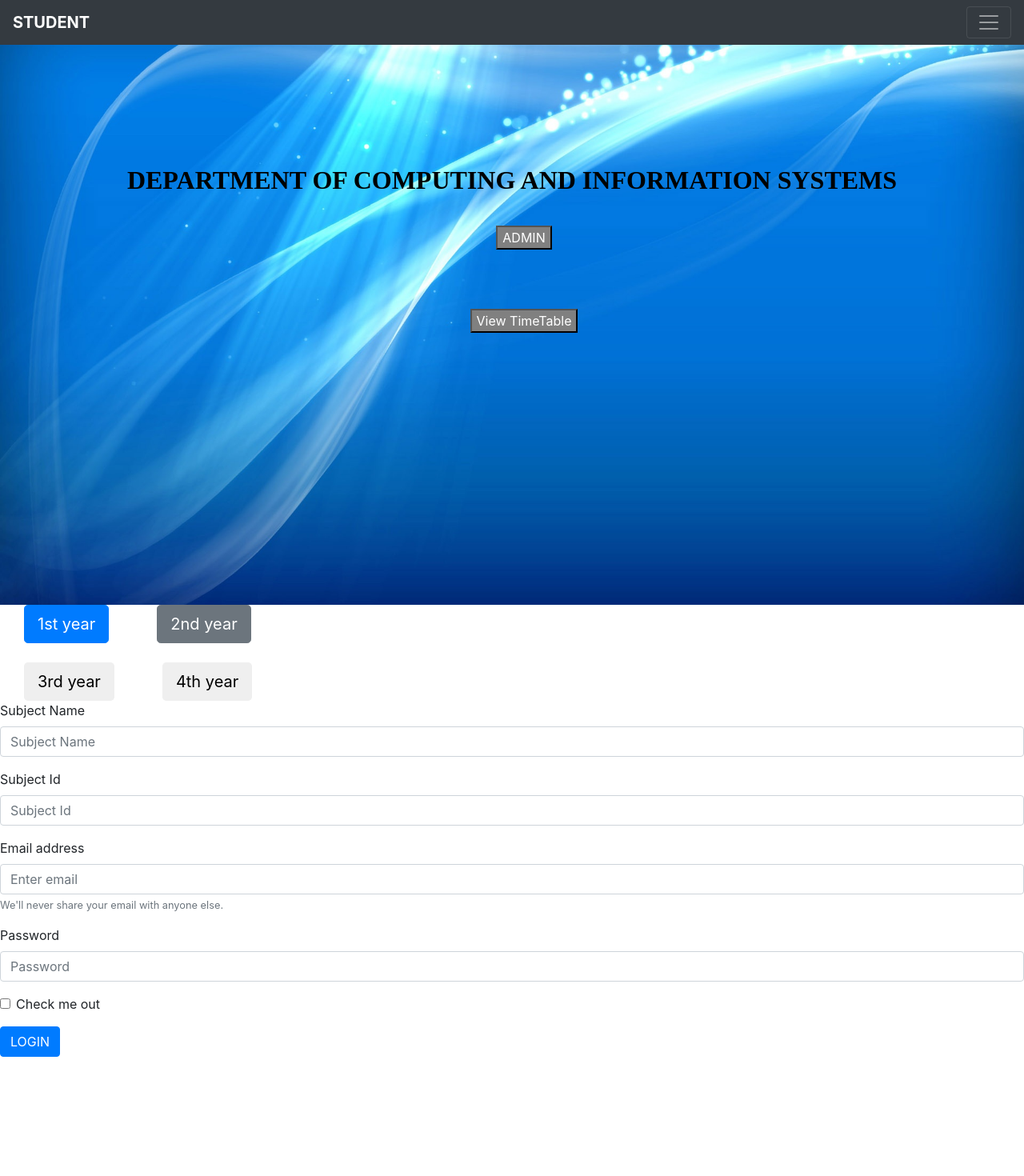
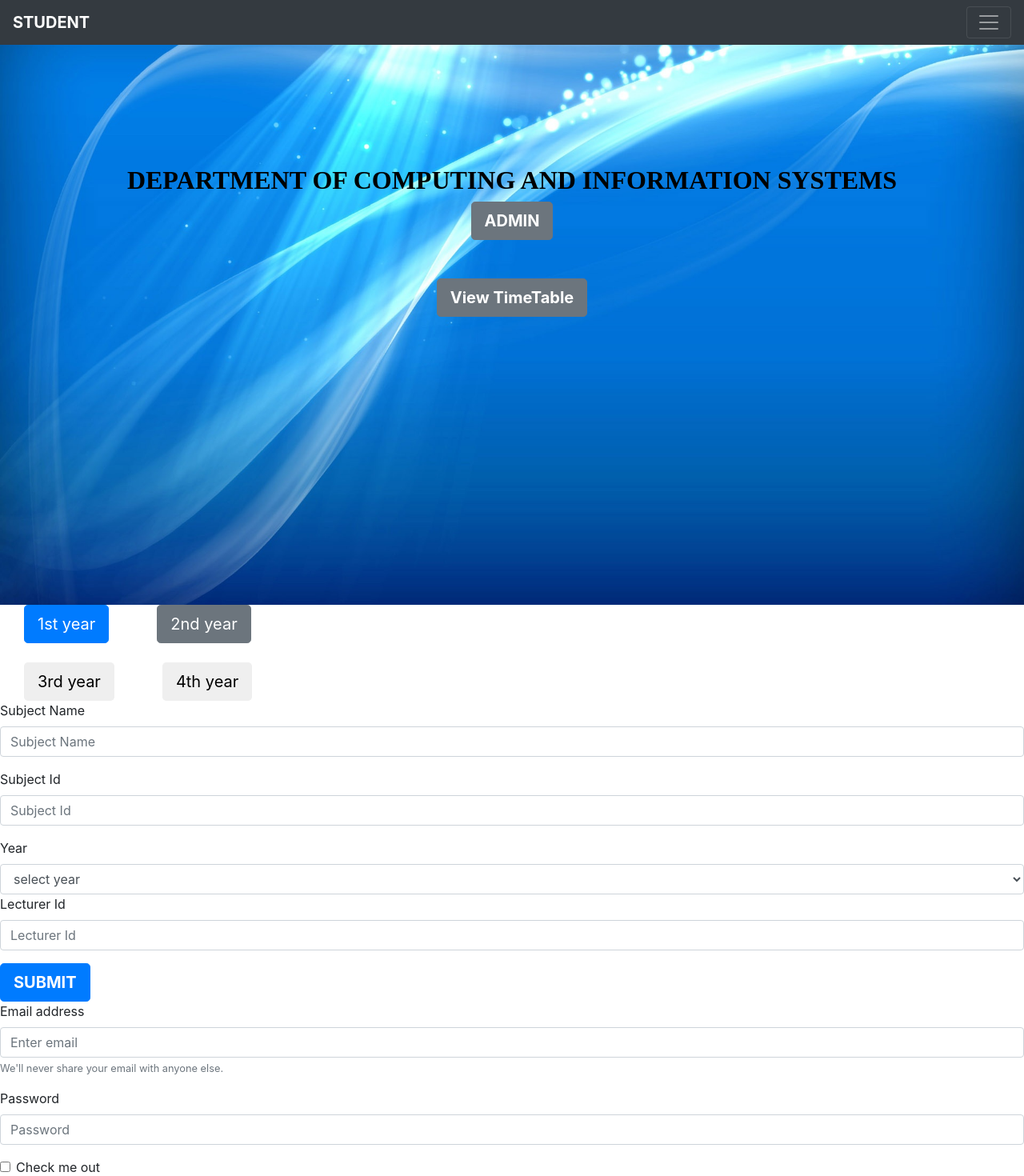
Before and after one commit to Thilini-Weerasinghe/Intelligence-timetab-e-generator, an Angular app: page /login in a window 1280 px wide. Shown: the top 1470 px of the page at 80% size. Before the commit the page ends 1321 px from the top, so only its background shows below. Built offline with nearby package versions, Linux system fonts and the light colour scheme.

Commit message:
update subjectform and homecompenent

```diff
--- a/src/app/components/home/home.component.html
+++ b/src/app/components/home/home.component.html
@@ -1,26 +1,17 @@
-
-
 <body>
-
-
 <div class ="front">
   <div class="text1">
 <h2><b> DEPARTMENT OF COMPUTING AND INFORMATION SYSTEMS</b> </h2>
 </div>
 <div class="btn1">
   <div class="btn2">
-<input type="button" routerLink="login" id="b1"name="submit" value="ADMIN"   > <br> <br>
-
+    <button type="button" class="btn btn-secondary btn-lg"> <b>ADMIN </b></button> <br> <br> <br>
+<!-- <input type="button" routerLink="login" id="b1"name="submit" value="ADMIN"   > -->
 </div>
 <div class="btn3">
-<input type="button"id="b2" name="submit" value="View TimeTable">
+  <button type="button" class="btn btn-secondary btn-lg"><b>View TimeTable </b></button>
+<!-- <input type="button"id="b2" name="submit" value="View TimeTable"> -->
 </div>
 </div>
-
-
-
-
-
 </div>
-
 </body>
--- a/src/app/components/subjectform/subjectform.component.html
+++ b/src/app/components/subjectform/subjectform.component.html
@@ -7,4 +7,17 @@
     <label for="formGroupExampleInput2"> Subject Id</label>
     <input type="text" class="form-control" id="formGroupExampleInput2" placeholder="Subject Id">
   </div>
+  <div>
+    <label for="formGroupExampleInput">Year</label>
+  <select class="form-control">
+  <option>select year</option>
+</select>
+</div>
+  <div class="form-group">
+    <label for="formGroupExampleInput2"> Lecturer Id</label>
+    <input type="text" class="form-control" id="formGroupExampleInput2" placeholder="Lecturer Id">
+  </div>
 </form>
+<div class="submit1">
+<button type="button" class="btn btn-primary btn-lg"> <b> SUBMIT </b> </button>
+</div>
```
